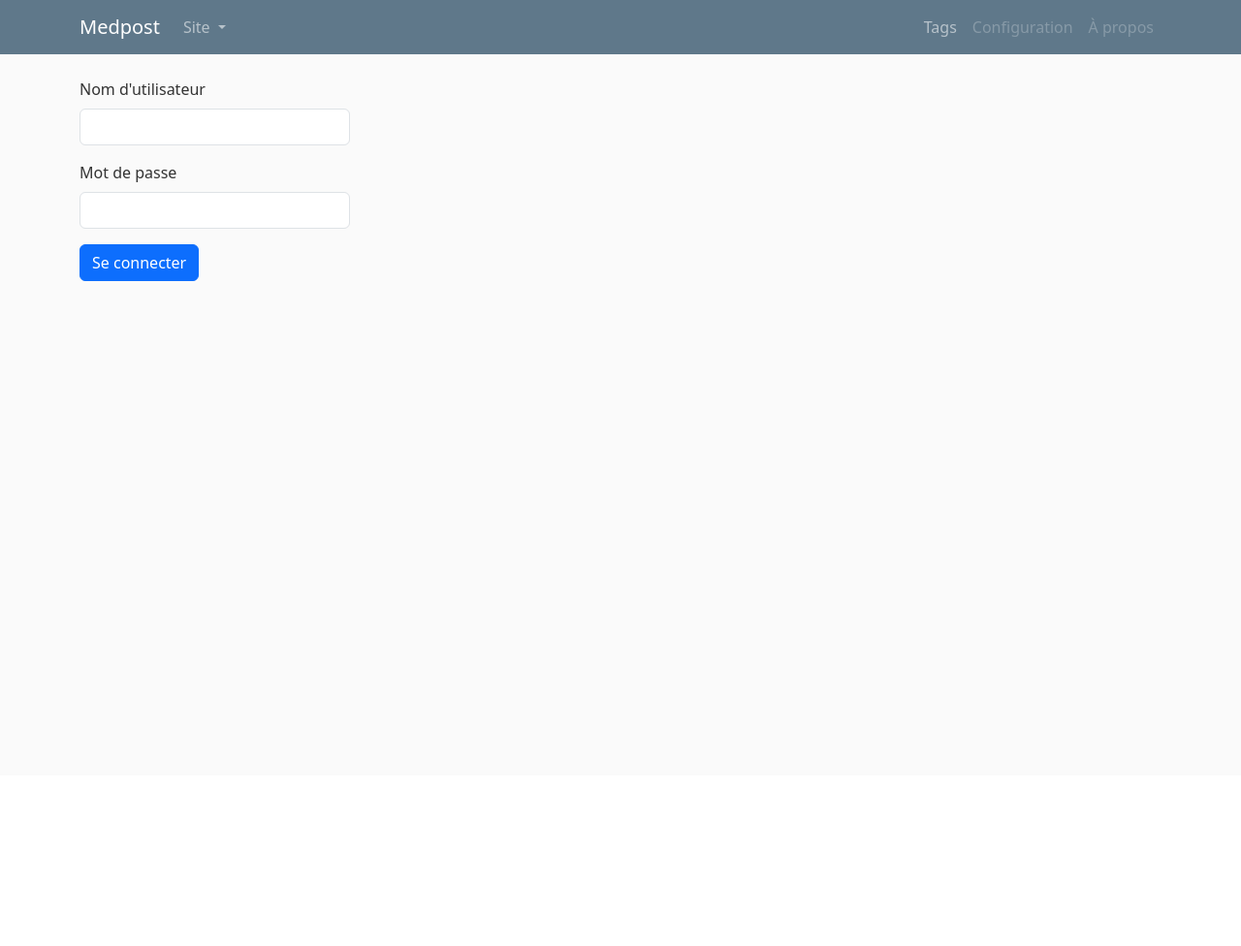
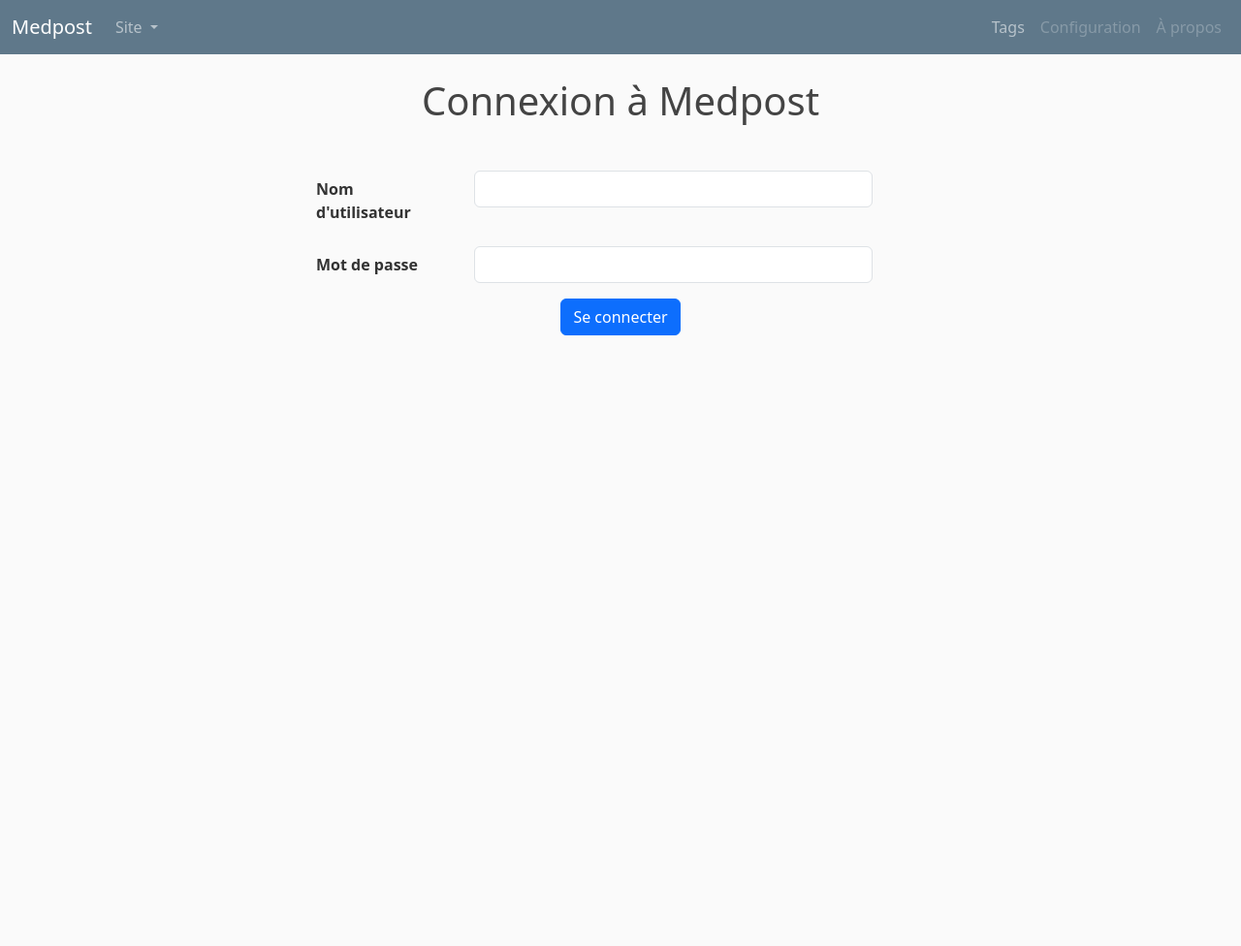
Before and after one commit to stephane-long/medpost, a Flask app: a page that uses medpost-app/templates/login.html in a window 1280 px wide. Shown: the whole page at 97% size. Before the commit the page ends 290 px from the top, so only its background shows below. Run offline with Flask 3, Linux system fonts and the light colour scheme.

Commit message:
Intégration des messages flash en cas de réussite/succès + README.md

```diff
--- a/medpost-app/app.py
+++ b/medpost-app/app.py
@@ -1,6 +1,6 @@
 import logging
 import os
-from flask import Flask, render_template, url_for, request, redirect
+from flask import Flask, render_template, url_for, request, redirect, flash
 from flask_sqlalchemy import SQLAlchemy
 from flask_login import LoginManager, UserMixin, login_user, login_required, logout_user, current_user
 from werkzeug.security import check_password_hash, generate_password_hash
@@ -26,6 +26,8 @@ app.config['PERMANENT_SESSION_LIFETIME'] = timedelta(minutes=30)
 db = SQLAlchemy(app)
 login_manager = LoginManager(app)
 login_manager.login_view = 'login'
+login_manager.login_message = "Veuillez vous connecter SVP"
+login_manager.login_message_category = "error"
 
 
 logging.basicConfig(filename=log_path,
@@ -290,8 +292,10 @@ def login():
         if user and check_password_hash(user.password, password):
             login_user(user)
             logging.info(f"Connexion de {username} - Admin : {user.is_admin}")
+            flash(f"Connexion de {username} {'(admin)' if user.is_admin else '(utilisateur)'}")
             return redirect(url_for('home'))
         else:
+            flash('Erreur de saisie', 'error')
             return render_template('login.html')
     return render_template('login.html')
 
@@ -299,6 +303,7 @@ def login():
 @login_required
 def logout():
     logging.info(f"Déconnexion de {current_user.username}")
+    flash(f"Déconnexion de {current_user.username}")
     logout_user()
     return redirect(url_for('login'))
 
@@ -339,6 +344,7 @@ def update_user(user_id):
         user.is_admin = request.form.get('is_admin') == 'true'
         db.session.commit()
         logging.info(f"Utilisateur mis à jour : {user.username}")
+        flash(f"Mise à jour de {user.username}")
     return redirect(url_for('admin'))
 
 @app.route('/admin')
--- a/medpost-app/templates/index.html
+++ b/medpost-app/templates/index.html
@@ -3,7 +3,7 @@
         <div class="row" data-selectedfeed="{{ selectedfeed }}">
             <div class="col-7">
                 <div class="content-menu">
-                    <small>Articles non postés</small>
+                    <div class="fw-bold">Articles non postés</div>
                     <a class="btn btn-sm mb-1 {% if selectedfeed == 'qdm' %}btn-warning{% else %}btn-outline-warning{% endif %}" style="--bs-btn-padding-y: .1rem; --bs-btn-padding-x: .2rem; --bs-btn-font-size: .7rem;" role="button" href="{{ url_for('home', selectedfeed='qdm') }}">TOUS</a>
                     <a class="btn btn-sm mb-1 {% if selectedfeed == 'X' %}btn-dark{% else %}btn-outline-dark{% endif %}" style="--bs-btn-padding-y: .1rem; --bs-btn-padding-x: .2rem; --bs-btn-font-size: .7rem;" role="button" href="{{ url_for('home', selectedfeed='X') }}">X</a>
                     <a class="btn btn-sm mb-1 {% if selectedfeed == 'Bluesky' %}btn-primary{% else %}btn-outline-primary{% endif %}" style="--bs-btn-padding-y: .1rem; --bs-btn-padding-x: .2rem; --bs-btn-font-size: .7rem;" role="button" href="{{ url_for('home', selectedfeed='Bluesky') }}">Bluesky</a>
@@ -75,7 +75,7 @@
             <!-- Fils de droite : posts planifiés et posts publiés -->
             <div class="col-5">
                 <div class="content-section">
-                    <div class="border-bottom border-bottom-5 mb-2">Posts planifiés</div>
+                    <div class="border-bottom border-bottom-5 mb-2 fw-bold">Posts planifiés</div>
                     {% for post in posts_planned %}
                         <div class="post-metadata d-flex">
                             <div class="bg-warning text-dark me-2 px-1"> {{ post.date_pub }}</div>
@@ -143,7 +143,7 @@
                 </div>
                 <!-- Derniers posts publiés -->
                 <div class="content-section">
-                    <div class="border-bottom border-bottom-5 mb-2">Derniers posts</div>
+                    <div class="border-bottom border-bottom-5 mb-2 fw-bold">Derniers posts</div>
                     {% for post in posts_pub %}
                         <div class="post-metadata d-flex">
                             <div class="bg-secondary-subtle text-secondary-emphasis me-2 px-1"> {{ post.date_pub }}</div>
--- a/medpost-app/templates/layout.html
+++ b/medpost-app/templates/layout.html
@@ -12,7 +12,7 @@
 <body>
     <header class="header">
         <nav class="navbar navbar-expand-md navbar-dark bg-steel fixed-top">
-            <div class="container">
+            <div class="container-fluid">
                 <a class="navbar-brand" href="{{ url_for('home') }}">Medpost</a>
                 <button class="navbar-toggler" type="button" data-bs-toggle="collapse" data-bs-target="#navbarToggle" aria-controls="navbarToggle" aria-expanded="false" aria-label="Toggle navigation">
                     <span class="navbar-toggler-icon"></span>
@@ -54,7 +54,19 @@
             </div>
         </nav>
     </header>
-    <main role="main" class="container">
+    {% with messages = get_flashed_messages(with_categories=true) %}
+        {% if messages %}
+            {% for category, message in messages %}
+            <div class="text-center">
+                <div class="alert {% if category == 'error' %}alert-danger{% else %}alert-success{% endif %} alert-dismissible fade show d-inline-block" role="alert">
+                        {{ message }}
+                    <button type="button" class="btn-close" data-bs-dismiss="alert" aria-label="Close"></button>
+                </div>
+            </div>
+            {% endfor %}
+        {% endif %}
+    {% endwith %}
+    <main role="main" class="container-fluid">
             {% block content %}{% endblock %}
     </main>
 
--- a/medpost-app/templates/login.html
+++ b/medpost-app/templates/login.html
@@ -1,14 +1,23 @@
 {% extends "layout.html" %}
 {% block content %}
-<form method="POST" action="{{ url_for('login') }}">
-    <div class="mb-3">
-        <label for="username" class="form-label">Nom d'utilisateur</label>
-        <input type="text" class="form-control w-25" id="username" name="username" required>
-    </div>
-    <div class="mb-3">
-        <label for="password" class="form-label">Mot de passe</label>
-        <input type="password" class="form-control w-25" id="password" name="password" required>
-    </div>
-    <button type="submit" class="btn btn-primary">Se connecter</button>
-</form>
+<h1 class="text-center">Connexion à Medpost</h1>
+<div class="d-flex justify-content-center vh-100 mt-5">
+    <form method="POST" action="{{ url_for('login') }}" class="w-50">
+        <div class="mb-3 row">
+            <label for="username" class="col-form-label col-sm-3 fw-bold">Nom d'utilisateur</label>
+            <div class="col-sm-8">
+                <input type="text" class="form-control" id="username" name="username" required>
+            </div>
+        </div>
+        <div class="mb-3 row">
+            <label for="password" class="col-form-label col-sm-3 fw-bold">Mot de passe</label>
+            <div class="col-sm-8">
+                <input type="password" class="form-control" id="password" name="password" required>
+            </div>
+        </div>
+        <div class="text-center">
+            <button type="submit" class="btn btn-primary">Se connecter</button>
+        </div>
+    </form>
+</div>
 {% endblock content %}
```
Also changed, not shown: README.md (added).
